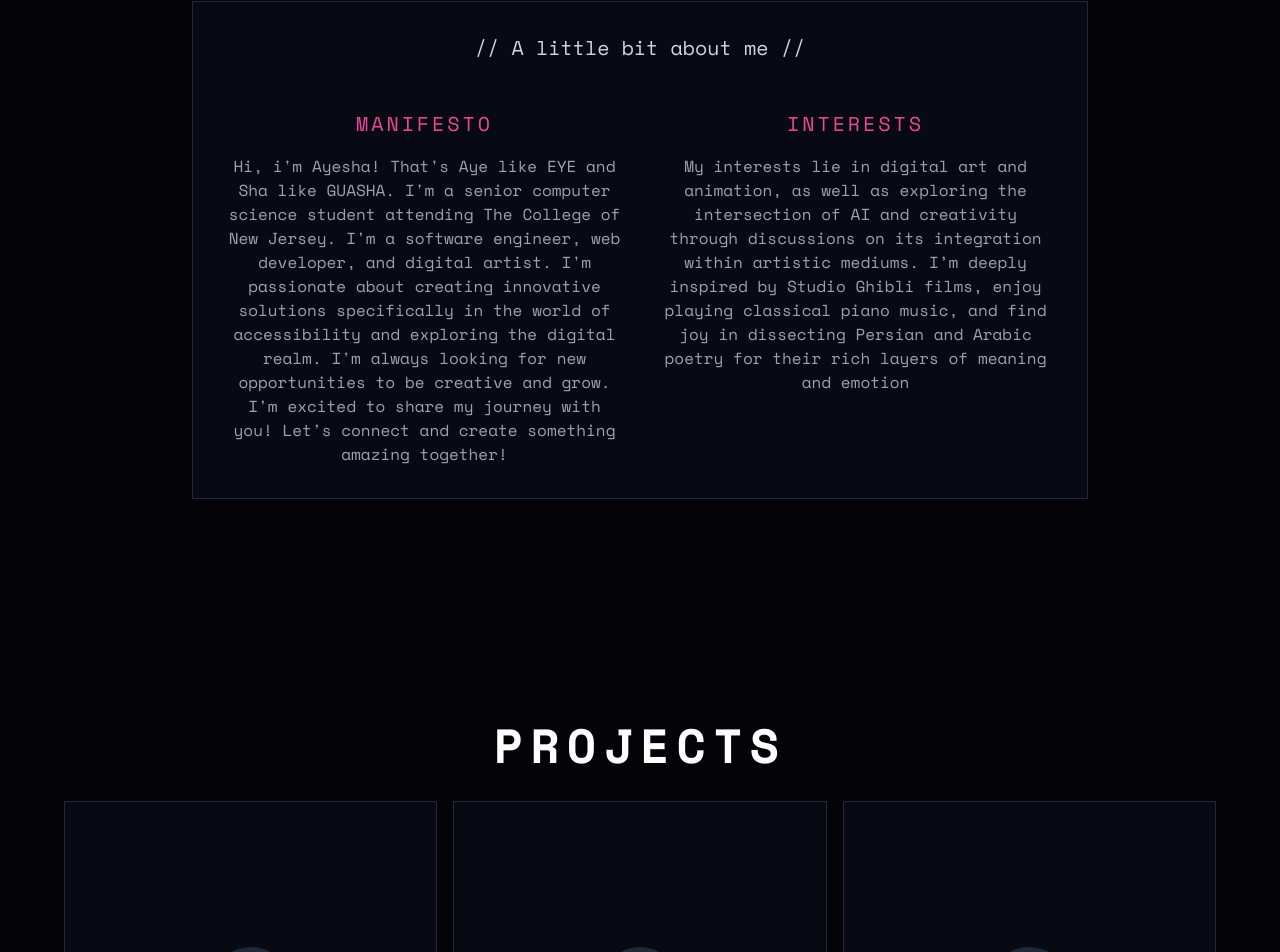
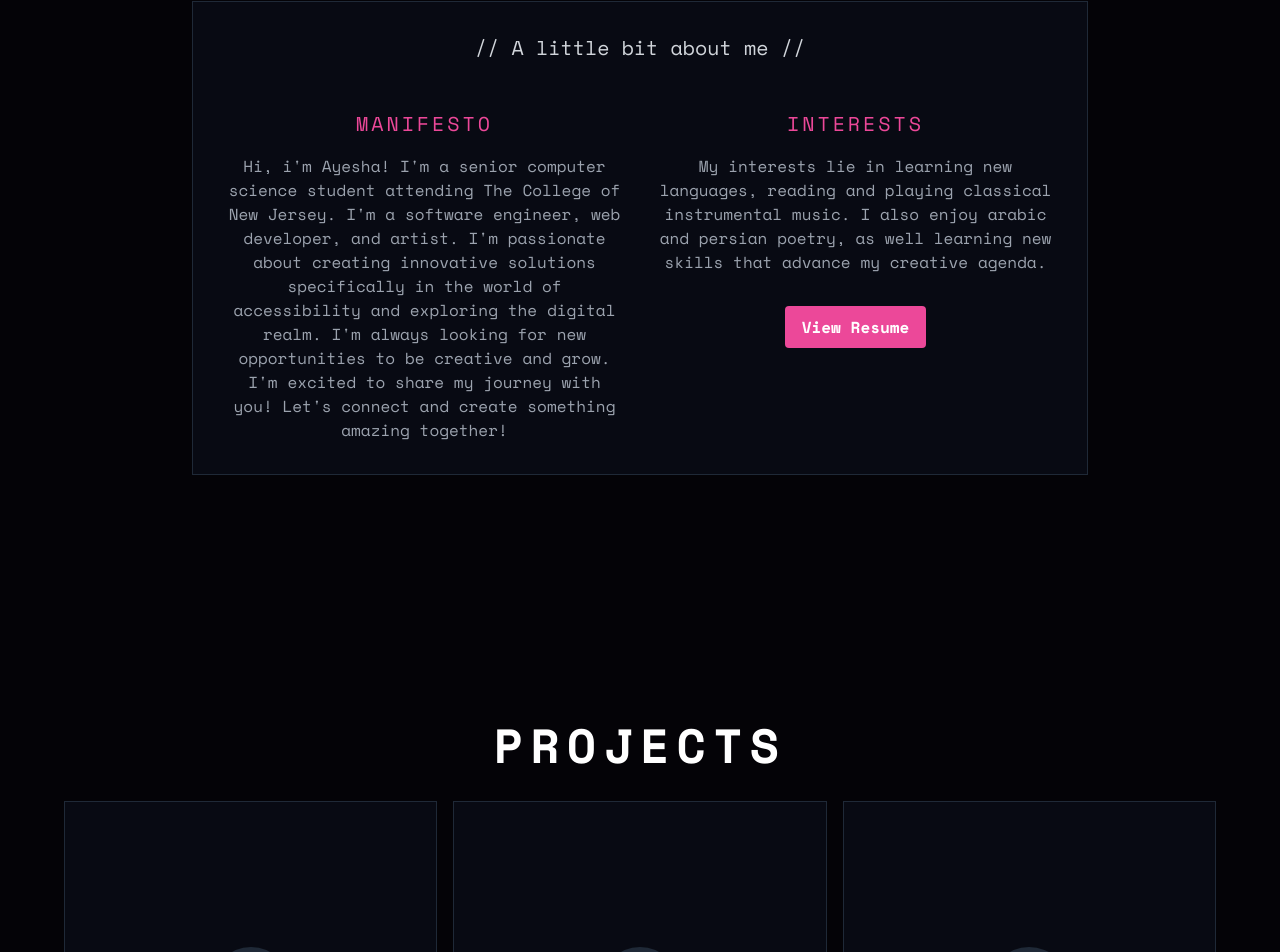
Before and after one commit to AyeshaC123/AyeshaC123.github.io, a React (Vite) app: page / in a window 1280 px wide. Shown: the part 1143-2095 px from the top of the page. Built offline with nearby package versions, Linux system fonts and the light colour scheme.

Commit message:
MY WEBSITE

```diff
--- a/src/App.css
+++ b/src/App.css
@@ -79,7 +79,7 @@
   top: 110%;      /* Adjust vertical position */
   left: 34px;    /* Move to left, change to right: 10px; for right */
   transform: translateY(-50%);
-  width: 355px;  /* Adjust size */
+  width: 340px;  /* Adjust size */
   height: 35%;
   border-radius: 50%;
   object-fit: cover;
--- a/src/components/DarkUndergroundWebsite.jsx
+++ b/src/components/DarkUndergroundWebsite.jsx
@@ -105,14 +105,19 @@ const DarkUndergroundWebsite = () => {
                 <div className="flex flex-col space-y-4">
                   <h3 className="text-pink-500 text-xl tracking-wider">MANIFESTO</h3>
                   <p className="text-gray-400">
-                    Hi, i'm Ayesha! That's Aye like EYE and Sha like GUASHA. I'm a senior computer science student attending The College of New Jersey. I'm a software engineer, web developer, and digital artist. I'm passionate about creating innovative solutions specifically in the world of accessibility and exploring the digital realm. I'm always looking for new opportunities to be creative and grow. I'm excited to share my journey with you! Let's connect and create something amazing together!
+                    Hi, i'm Ayesha! I'm a senior computer science student attending The College of New Jersey. I'm a software engineer, web developer, and artist. I'm passionate about creating innovative solutions specifically in the world of accessibility and exploring the digital realm. I'm always looking for new opportunities to be creative and grow. I'm excited to share my journey with you! Let's connect and create something amazing together!
                   </p>
                 </div>
                 <div className="flex flex-col space-y-4">
                   <h3 className="text-pink-500 text-xl tracking-wider">INTERESTS</h3>
                   <p className="text-gray-400">
-                  My interests lie in digital art and animation, as well as exploring the intersection of AI and creativity through discussions on its integration within artistic mediums. I’m deeply inspired by Studio Ghibli films, enjoy playing classical piano music, and find joy in dissecting Persian and Arabic poetry for their rich layers of meaning and emotion
+                  My interests lie in learning new languages, reading and playing classical instrumental music. I also enjoy arabic and persian poetry, as well learning new skills that advance my creative agenda.
                   </p>
+                  <a href="/src/assets/images/AyeshaChaudhry_Resume.pdf" target="_blank" rel="noopener noreferrer">
+                    <button className="bg-pink-500 hover:bg-pink-700 text-white font-bold py-2 px-4 rounded mt-4">
+                      View Resume
+                    </button>
+                  </a>
                 </div>
               </div>
             </div>
```
